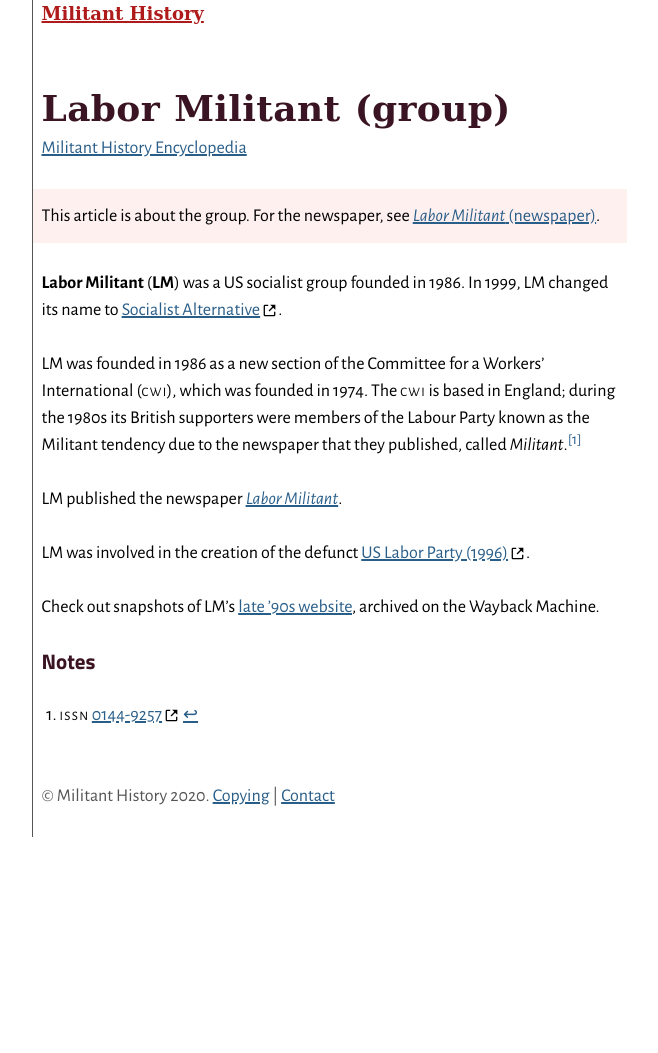
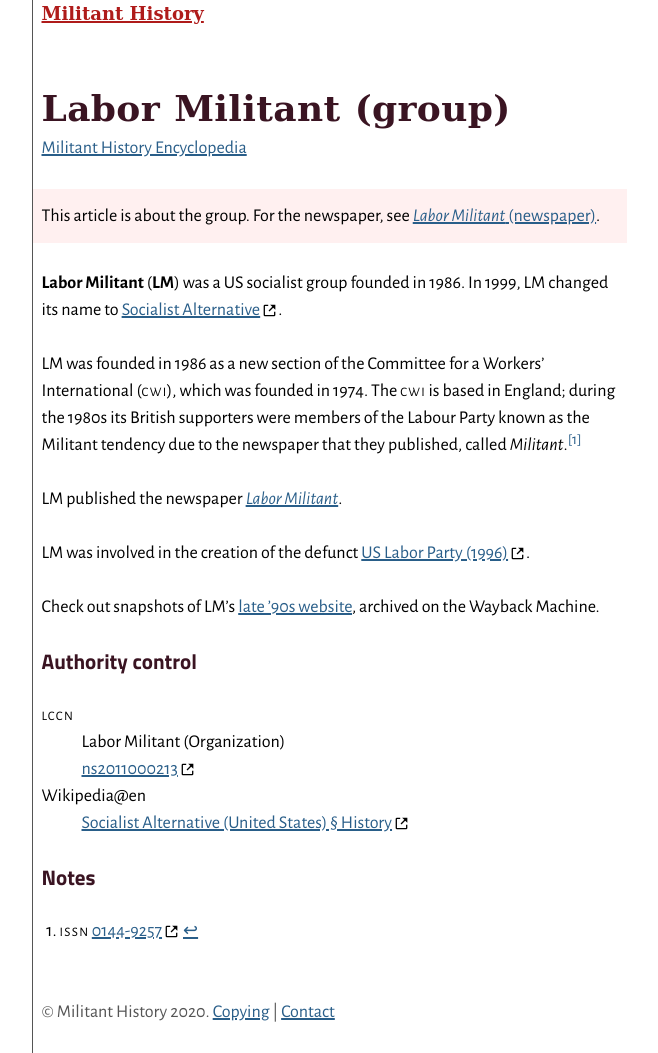
Before and after one commit to jackwillis/militanthistory, a Jekyll site: the page built from collections/_encyclopedia/lm/group.md, in a window 1280 px wide. Shown: the whole page, without its empty margins (311-969 px from the left). Built offline with Jekyll 4.4.1, drawn with Linux system fonts in a browser that asks for light colours; before the commit the page ends 900 px from its top, so only the background shows below that.

Commit message:
Add authority control to /enc/lm/group

```diff
--- a/collections/_encyclopedia/lm/group.md
+++ b/collections/_encyclopedia/lm/group.md
@@ -3,7 +3,7 @@
 title: "Labor Militant (group)"
 ---
 
-<div id="labor-militant" typeof="Organization">
+<div id="labor-militant" typeof="Organization" property="mainEntity">
 
 {:.hatnote}
 This article is about the group.
@@ -22,15 +22,29 @@
 during the 1980s its British supporters were members of the Labour Party
 known as the Militant tendency due to the newspaper that they published, called <cite>Militant</cite>.[^militant]
 
-LM published the newspaper [<cite>Labor Militant</cite>](/enc/lm/newspaper/).
+<div typeof="Newspaper">
+  LM published the newspaper
+  [<cite property="name">Labor Militant</cite>](/enc/lm/newspaper/).
+  <meta property="mainEntityOfPage" content="{{ site.url }}/enc/lm/newspaper">
+  <div property="publisher" content="{{ site.url }}{{ page.url }}#labor-militant">
+</div>
 
 LM was involved in the creation of the defunct
 [US Labor Party (1996)](https://en.wikipedia.org/wiki/Labor_Party_(United_States,_1996)).
 
 Check out snapshots of LM’s [late ’90s website](/enc/lm/wayback/), archived on the Wayback Machine.
 
+### Authority control
+
+<abbr>LCCN</abbr>
+: Labor Militant (Organization)
+: [ns2011000213](https://lccn.loc.gov/ns2011000213){: property="sameAs"}
+
+Wikipedia@en
+: [Socialist Alternative (United States) § History](https://en.wikipedia.org/wiki/Socialist_Alternative_(United_States)#History){: property="sameAs"}
+
 ### Notes
 
-[^militant]: <abbr>ISSN</abbr> <a rel="external" href="https://www.worldcat.org/title/militant/oclc/19365820">0144-9257</a>
+[^militant]: <abbr>ISSN</abbr> [0144-9257](https://www.worldcat.org/title/militant/oclc/19365820)
 
 </div>
--- a/styles/main.scss
+++ b/styles/main.scss
@@ -196,7 +196,9 @@
 }
 
 p abbr,
-li abbr,
+ul abbr,
+ol abbr,
+dl abbr,
 td abbr,
 .drop-cap,
 .caps {
@@ -204,7 +206,9 @@
 }
 
 p abbr,
-li abbr,
+ul abbr,
+ol abbr,
+dl abbr,
 td abbr,
 .drop-cap,
 .caps {
@@ -218,7 +222,9 @@
 }
 
 body.small-caps-font-loaded p abbr,
-body.small-caps-font-loaded li abbr,
+body.small-caps-font-loaded ul abbr,
+body.small-caps-font-loaded ol abbr,
+body.small-caps-font-loaded dl abbr,
 body.small-caps-font-loaded td abbr,
 body.small-caps-font-loaded .drop-cap,
 body.small-caps-font-loaded .caps,
```
